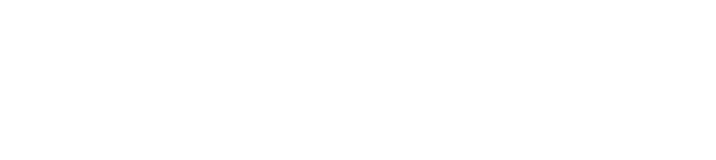
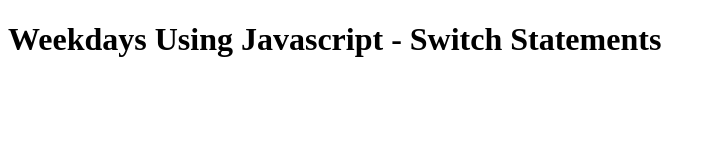
Before and after one commit to Venkat-aero/may-5th-week-js, a plain HTML site: page javascript/index.html in a window 1280 px wide. Shown: the whole page, without its empty margins (0-716 px from the left). Drawn offline with Linux system fonts and the light colour scheme.

Commit message:
Update index.html

```diff
--- a/javascript/index.html
+++ b/javascript/index.html
@@ -7,6 +7,8 @@
     <title>Weekdays</title>
 </head>
 <body>
+<!--    Heading tag  -->
+    <h1> Weekdays Using Javascript - Switch Statements
     <script src="./script.js"></script>
 </body>
 </html>
```
